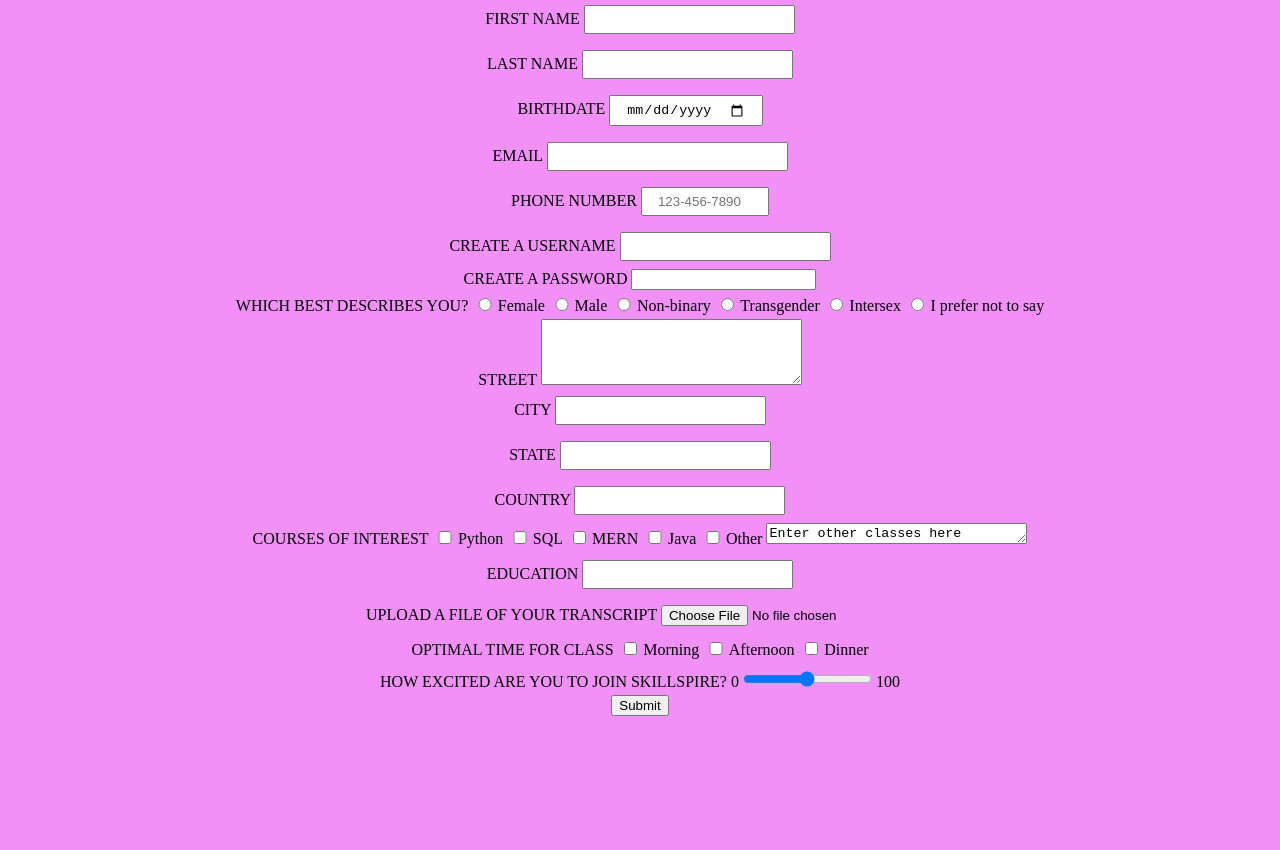
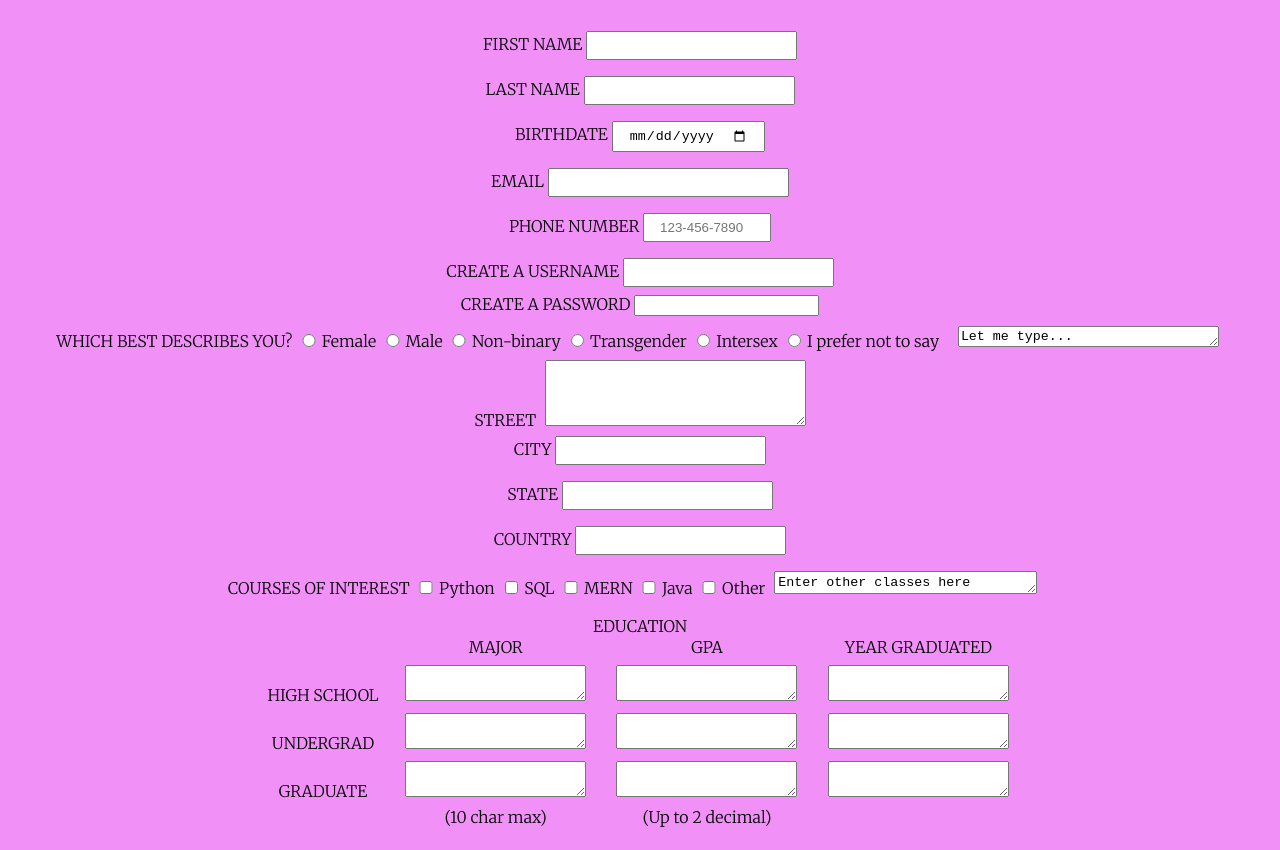
Before and after one commit to nataliemajadixon/assignment2, a plain HTML site: page indexapply.html in a window 1280 px wide. Shown: the part 78-928 px from the top of the page. Before the commit the page ends 800 px from the top, so only its background shows below. Drawn offline with Linux system fonts and the light colour scheme.

Commit message:
assignment submission

```diff
--- a/indexapply.html
+++ b/indexapply.html
@@ -65,7 +65,7 @@
 
         </style>
 <form style="text-align: center;">
-     <label for="fname" class="formformat">FIRST NAME</label>
+     <label for="fname" class="formformat" id="fnamelabel">FIRST NAME</label>
     <input type="text" id="fname" name="fname" class="formformat" required/>
     <br>
     <label for="lname" class="formformat">LAST NAME</label>
@@ -93,9 +93,10 @@
     <input type="radio" value="a" name="Question-6">Transgender</input>
     <input type="radio" value="a" name="Question-6">Intersex</input>
     <input type="radio" value="a" name="Question-6">I prefer not to say</input>
+    <textarea name="courses" id="gender" rows="1" cols="30">Let me type...</textarea>
     <br>
     <label>STREET</label>
-    <textarea name="street" rows="4" cols="30"></textarea>
+    <textarea name="street" rows="4" cols="30" id="streettext"></textarea>
     <br>
     <label>CITY</label>
     <input type="text">
@@ -112,10 +113,43 @@
     <input type="checkbox" value="a" name="Question-11">MERN</input>
     <input type="checkbox" value="a" name="Question-11">Java</input>
     <input type="checkbox" value="a" name="Question-11">Other</input>
-    <textarea name="courses" rows="1" cols="30">Enter other classes here</textarea>
+    <textarea name="courses" id="coursetext" rows="1" cols="30">Enter other classes here</textarea>
     <br>
-    <label>EDUCATION</label>
-    <input type="text">
+    <br>
+    <label id="educationlabel">EDUCATION</label>
+    <table style="width:60%" id="educationtable">
+      <tr>
+        <th></th>
+        <th>MAJOR</th>
+        <th>GPA</th>
+        <th>YEAR GRADUATED</th>
+      </tr>
+      <tr>
+      <th>HIGH SCHOOL</th>
+        <td><textarea></textarea></td>
+        <td><textarea></textarea></td>
+        <td><textarea></textarea></td>
+      </tr>
+      <tr>
+        <th>UNDERGRAD</th>
+        <td><textarea></textarea></td>
+        <td><textarea></textarea></td>
+        <td><textarea></textarea></td>
+      </tr>
+      <tr>
+      <th>GRADUATE</th>
+      <td><textarea></textarea></td>
+        <td><textarea></textarea></td>
+        <td><textarea></textarea></td>
+     </tr>
+     <tr>
+      <td></td>
+      <td>(10 char max)</td>
+        <td>(Up to 2 decimal)</td>
+        <td></td>
+     </tr>
+    </table>
+
 
     <br>
     <label>UPLOAD A FILE OF YOUR TRANSCRIPT</label>
--- a/styleapply.css
+++ b/styleapply.css
@@ -1,3 +1,5 @@
+@import url('https://fonts.googleapis.com/css2?family=Merriweather:wght@300&family=PT+Serif&display=swap');
+
 /* http://meyerweb.com/eric/tools/css/reset/
    v2.0 | 20110126
    License: none (public domain)
@@ -61,3 +63,63 @@ input[type=text] {
 body{
 	background: rgb(241, 145, 248);
 }
+#coursetext{
+
+	margin: 8px 15px 0px 5px;
+	padding: 3px;
+}
+#streettext{
+	margin: 5px 0px 0px 5px;
+
+
+}
+table{
+	margin-left:auto;
+	margin-right:auto;
+
+}
+th, td{
+	padding-top: 5px;
+  padding-bottom: 5px;
+  padding-left: 5px;
+  padding-right: 5px;
+}
+#submitbutton{
+	display: inline-block;
+  padding: 10px 10px 10px 10px;
+  font-size: 20px;
+  font-family: 'Merriweather', serif;
+  cursor: pointer;
+  text-align: center;
+  text-decoration: none;
+  outline: none;
+  color: #fff;
+  background-color: #450963;
+  border: none;
+  border-radius: 15px;
+  box-shadow: 0 9px rgb(169, 37, 230);
+  margin-bottom: 3%;
+  margin-top: 1%;
+}
+#submitbutton:hover {background-color: #c26ad6}
+
+#submitbutton:active {
+  background-color: #cd98ea;
+  box-shadow: 0 10px #666;
+  transform: translateY(4px);
+}
+form{
+	font-family: 'Merriweather', serif;
+
+}
+form{
+	margin-top: 2%;
+
+}
+#file{
+	padding: 0px 0px 0px 10px;
+}
+#gender{
+	margin: 10px 5px 0px 15px
+
+}
```
Also changed, not shown: index.html (+5 -1 lines), style.css (+41 -4 lines), skillspirefacts.png (added), 1 other file.
